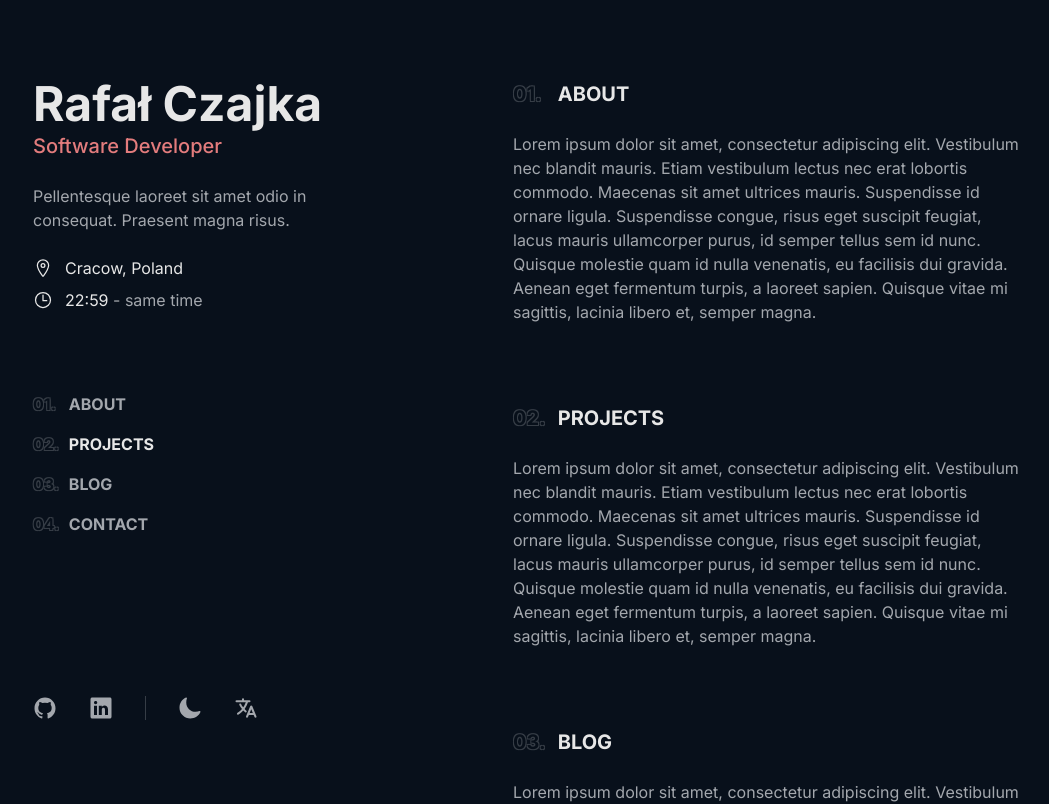
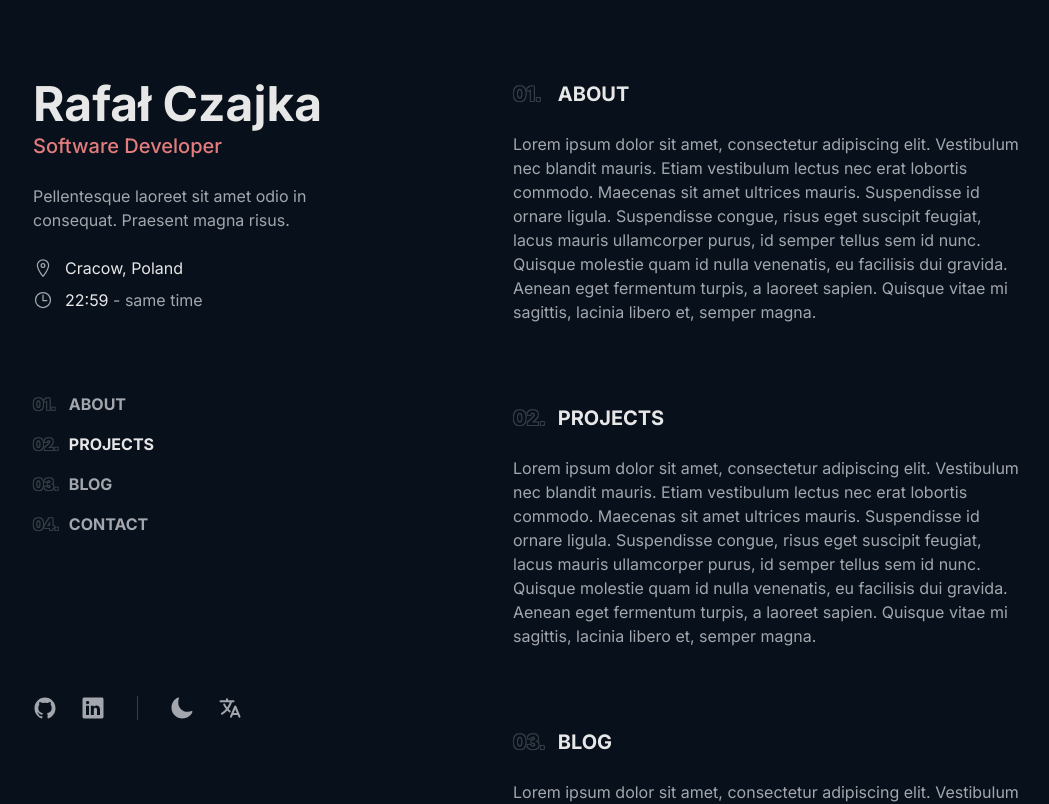
Before and after one commit to pxbunny/rczajka-monorepo, a Next.js app in the folder portfolio/: page / in a window 1280 px wide. Shown: the top 804 px of the page, without its empty margins (111-1160 px from the left). Built offline with nearby package versions, Linux system fonts and the light colour scheme.

Commit message:
Update icons color

```diff
--- a/portfolio/app/page.tsx
+++ b/portfolio/app/page.tsx
@@ -17,10 +17,10 @@ export default function Home() {
           <p className="hidden lg:inline-block max-w-72 mt-6 text-secondary">Pellentesque laoreet sit amet odio in consequat. Praesent magna risus.</p>
           <div className="mt-6 sm:space-x-8 lg:space-x-0 lg:space-y-2 flex lg:block flex-col sm:flex-row">
             <div className="flex items-center">
-              <span className="w-8"><IoLocationOutline size={20} /></span><span>Cracow, Poland</span>
+              <span className="w-8 text-secondary"><IoLocationOutline size={20} /></span><span>Cracow, Poland</span>
             </div>
             <div className="flex items-center">
-              <span className="w-8"><IoTimeOutline size={20} /></span><span>22:59<span className="text-secondary"> - same time</span></span>
+              <span className="w-8 text-secondary"><IoTimeOutline size={20} /></span><span>22:59<span className="text-secondary"> - same time</span></span>
             </div>
           </div>
           <nav className="mt-20 hidden lg:block">
@@ -33,11 +33,11 @@ export default function Home() {
           </nav>
         </div>
         <div className="hidden mt-6 text-secondary lg:flex items-center">
-          <div className="flex space-x-8">
+          <div className="flex space-x-6">
             <IoLogoGithub size={24} />
             <IoLogoLinkedin size={24} />
           </div>
-          <div className="flex space-x-8 before:border-r before:mx-8 before:opacity-30">
+          <div className="flex space-x-6 before:border-r before:mx-8 before:opacity-30">
             <IoMoon size={24} />
             <IoLanguage size={24} />
           </div>
```
